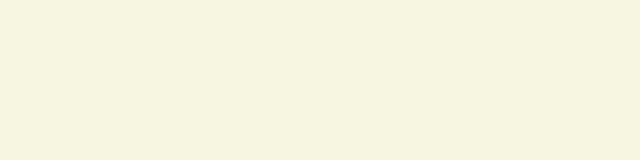
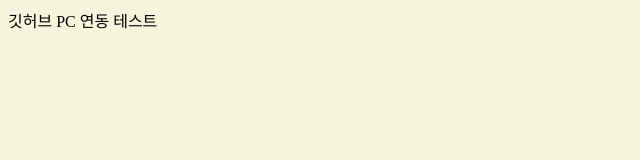
Before and after one commit to BaekJinhyeok/momentum-2022, a plain HTML site: page index.html in a window 1280 px wide. Shown: the whole page, without its empty margins (0-640 px from the left). Drawn offline with Linux system fonts and the light colour scheme.

Commit message:
Github Test

```diff
--- a/index.html
+++ b/index.html
@@ -8,6 +8,10 @@
     <title>Momentum</title>
   </head>
   <body>
+    <header>
+      <span>깃허브 PC 연동 테스트</span>
+    </header>
+
     <script src="app.js"></script>
   </body>
 </html>
```
